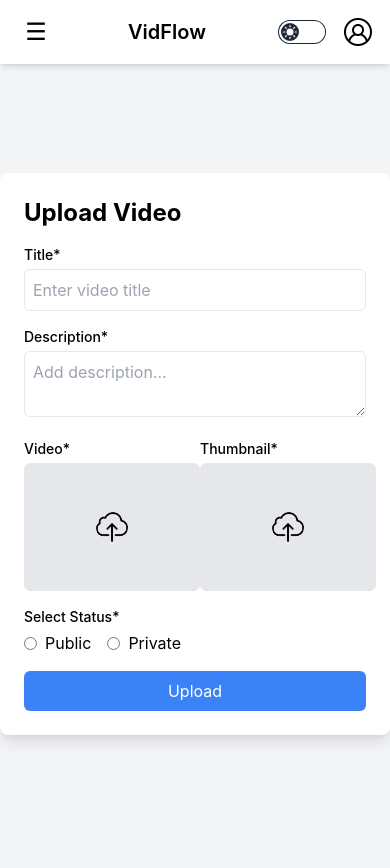
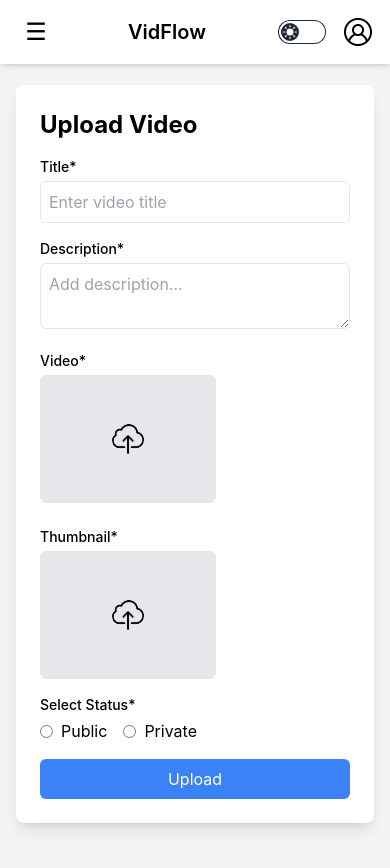
Before and after one commit to ajais-25/vidflow, a React (Vite) app in the folder client/: page /upload in a window 390 px wide. Shown: the top 868 px of the page. Built offline with nearby package versions, Linux system fonts and the light colour scheme.

Commit message:
some changes made

```diff
--- a/client/src/components/ChannelDashboard/DashboardTop.jsx
+++ b/client/src/components/ChannelDashboard/DashboardTop.jsx
@@ -1,4 +1,5 @@
 import React, { useState } from "react";
+import { Link } from "react-router-dom";
 
 const DashboardTop = () => {
   const [isOwner, setIsOwner] = useState(true);
@@ -14,13 +15,6 @@ const DashboardTop = () => {
             <p>100K subscribers · 100 videos</p>
           </div>
         </div>
-        {/* <button
-          className={`${
-            isOwner ? "bg-blue-500" : "bg-red-500"
-          } text-white transition-all duration-300 active:scale-95 px-4 py-2 rounded-lg`}
-        >
-          {isOwner ? "Upload" : "Subscribe"}
-        </button> */}
         {!isOwner && !isSubscribed && (
           <button
             className="bg-red-500 text-white transition-all duration-300 active:scale-95 px-4 py-2 rounded-lg"
@@ -38,9 +32,11 @@ const DashboardTop = () => {
           </button>
         )}
         {isOwner && (
-          <button className="bg-blue-500 text-white transition-all duration-300 active:scale-95 px-4 py-2 rounded-lg">
-            Upload
-          </button>
+          <Link to="/upload">
+            <button className="bg-blue-500 text-white transition-all duration-300 active:scale-95 px-4 py-2 rounded-lg">
+              Upload
+            </button>
+          </Link>
         )}
       </div>
     </div>
--- a/client/src/pages/Upload.jsx
+++ b/client/src/pages/Upload.jsx
@@ -34,7 +34,7 @@ const Upload = () => {
             </div>
 
             {/* Thumbnail & Video */}
-            <div className="flex justify-between">
+            <div className="flex flex-col gap-6 justify-center sm:flex-row sm:justify-between">
               <div className="flex flex-col justify-center">
                 <label className="block text-sm font-medium mb-1">Video*</label>
                 <label className="w-44 h-32 bg-gray-200 hover:bg-gray-300 dark:bg-gray-700 dark:hover:bg-gray-600 flex justify-center items-center cursor-pointer rounded-md border dark:border-gray-600">
```
